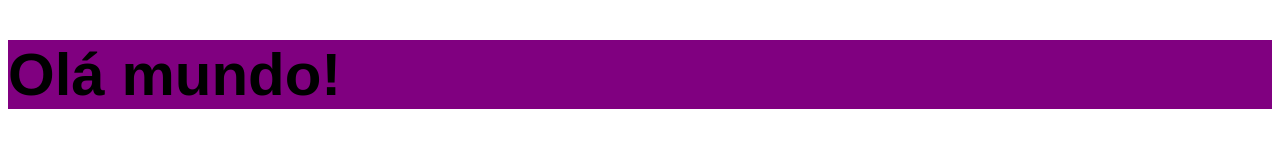
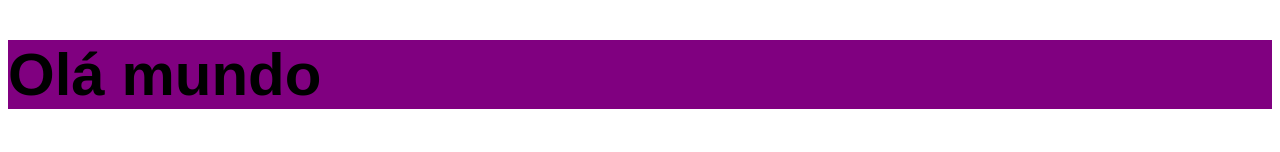
Before and after one commit to PatrickyLucas/chronos-pomodoro, a React (Vite) app: page / in a window 1280 px wide. Shown: the top 152 px of the page. Built offline with nearby package versions, Linux system fonts and the light colour scheme.

Commit message:
Aplicando propriedades props e children de componentes

```diff
--- a/src/App.tsx
+++ b/src/App.tsx
@@ -8,7 +8,7 @@ export function App() {
 
   return (
     <>
-      <Heading />
+      <Heading>Olá mundo</Heading>
       <p>
         Lorem ipsum dolor sit amet consectetur adipisicing elit. Explicabo
         voluptas nulla aliquid minima odio ducimus quidem aliquam totam,
--- a/src/components/Heading.tsx
+++ b/src/components/Heading.tsx
@@ -1,6 +1,5 @@
 import styles from './Heading.module.css';
 
-export function Heading() {
-  console.log(styles);
-  return <h1 className={styles.heading}>Olá mundo!</h1>;
+export function Heading(props) {
+  return <h1 className={styles.heading}>{props.children}</h1>;
 }
```
